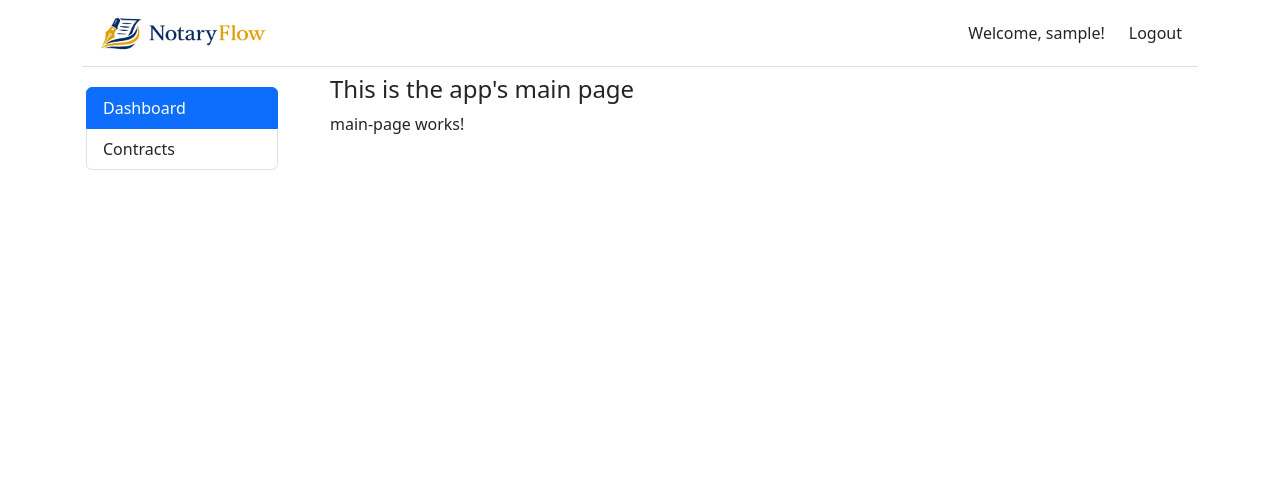
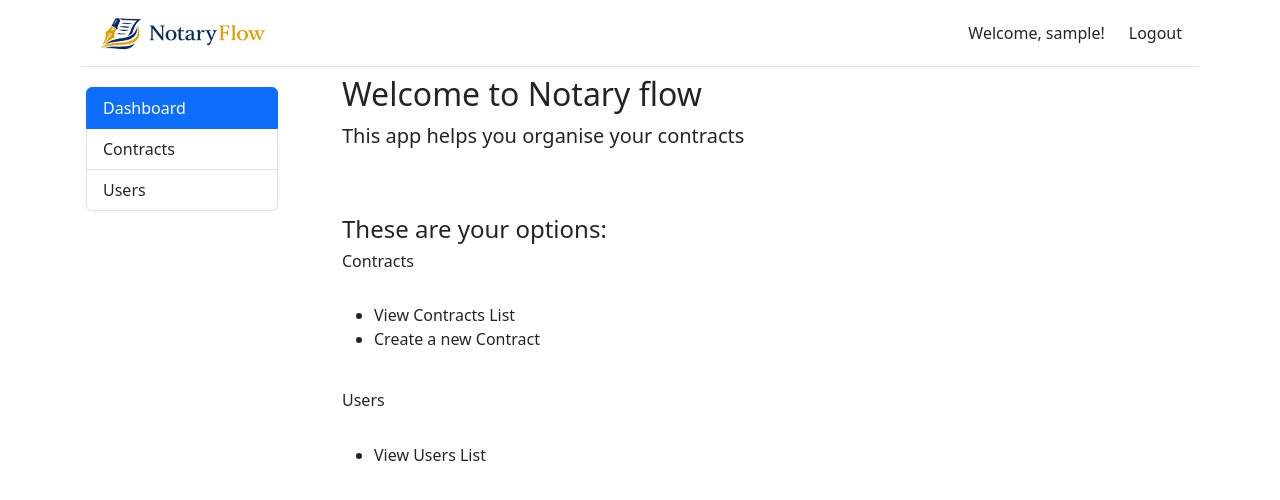
Before and after one commit to Alexkpnd/notaryflow-frontend, an Angular app: page /user-dashboard in a window 1280 px wide. Shown: the top 500 px of the page. Built offline with nearby package versions, Linux system fonts and the light colour scheme; sample sign-in values are in the browser's storage.

Commit message:
Feat: Add Users List

```diff
--- a/src/app/app.routes.ts
+++ b/src/app/app.routes.ts
@@ -6,6 +6,7 @@ import { UserRegister } from './components/user-register/user-register';
 import { ContractCreate } from './components/contract-create/contract-create';
 import { authGuard } from './shared/guards/auth-guard';
 import { ContractsList } from './components/contracts-list/contracts-list';
+import { UsersList } from './components/users-list/users-list';
 
 export const routes: Routes = [
     {path:'landing-page', component:LandingPage, title:'Notary Flow'},
@@ -14,5 +15,6 @@ export const routes: Routes = [
     {path:'user-dashboard', component: MainPage, canActivate:[authGuard]},
     {path:'user-register', component: UserRegister},
     {path:'contract-create', component: ContractCreate, canActivate:[authGuard]},
-    {path:'contracts-list', component: ContractsList, canActivate:[authGuard]}
+    {path:'contracts-list', component: ContractsList, canActivate:[authGuard]},
+    {path:'users-list',component:UsersList,canActivate:[authGuard]}
 ];
--- a/src/app/components/list-menu/list-menu.ts
+++ b/src/app/components/list-menu/list-menu.ts
@@ -13,6 +13,7 @@ import { RouterLink, RouterLinkActive} from '@angular/router';
 export class ListMenu {
   menu = [
     {text:'Dashboard', link: 'user-dashboard'},
-    {text:'Contracts', link:'contracts-list'}
+    {text:'Contracts', link:'contracts-list'},
+    {text:'Users', link:'users-list'}
   ]
 }
--- a/src/app/components/main-page/main-page.html
+++ b/src/app/components/main-page/main-page.html
@@ -1,3 +1,22 @@
+<div class="container">
+    <div class="d-flex flex-column">
+        <h2>Welcome to Notary flow</h2>
+        <p class="lead">This app helps you organise your contracts </p>
+        <br>
+        <br>
+        <h4>These are your options:</h4>
 
-<h4>This is the app's main page</h4>
-<p>main-page works!</p>
+        <h6>Contracts</h6>
+        <br>
+        <ul>
+            <li>View Contracts List</li>
+            <li>Create a new Contract</li>
+        </ul>
+        <br>
+        <h6>Users</h6>
+        <br>
+        <ul>
+            <li>View Users List</li>
+        </ul>
+    </div>
+</div>
--- /dev/null
+++ b/src/app/components/users-list/users-list.html
@@ -0,0 +1,24 @@
+
+<div class="container">
+    <table class="table table-bordered table-stripped text-warp">
+        <thead>
+            <tr class="text-center">
+                <th>Username</th>
+                <th>Firstname</th>
+                <th>Lastname</th>
+                <th>Role</th>
+            </tr>
+        </thead>
+        <tbody>
+            @for (u of users(); track u) {
+                <tr class="text-center">
+                    <td>{{u.username}}</td>
+                    <td>{{u.firstname}}</td>
+                    <td>{{u.lastname}}</td>
+                    <td>{{u.role}}</td>
+
+                </tr>
+            }
+        </tbody>
+    </table>
+</div>
--- /dev/null
+++ b/src/app/components/users-list/users-list.ts
@@ -0,0 +1,24 @@
+import { Component, inject, signal } from '@angular/core';
+import { IUser } from '../../shared/interfaces/user';
+import { UserService } from '../../shared/services/user-service';
+
+@Component({
+  selector: 'app-users-list',
+  imports: [],
+  templateUrl: './users-list.html',
+  styleUrl: './users-list.css',
+})
+export class UsersList {
+  userService = inject(UserService)
+  users = signal<IUser[]>([]);
+
+
+  ngOnInit(){
+    this.userService.viewAllUsers().subscribe({
+      next:(response) => {
+        this.users.set(response);
+        console.log(response)
+      }
+    })
+  }
+}
--- a/src/app/shared/services/user-service.ts
+++ b/src/app/shared/services/user-service.ts
@@ -6,7 +6,7 @@ import { Credentials, LoggedInUser } from '../interfaces/user';
 import { IUser } from '../interfaces/user';
 
 const API_AUTH_URL = `${environment.apiUrl}/api/auth`;
-
+const API_USERS_URL = `${environment.apiUrl}/api/users`;
 
 @Injectable({
   providedIn: 'root',
@@ -59,4 +59,8 @@ export class UserService {
       return true;
     }
   }
+
+  viewAllUsers(){
+    return this.http.get<IUser[]>(API_USERS_URL)
+  }
 }
```
Also changed, not shown: src/app/components/contract-create/contract-create.html (+0 -28 lines), src/app/components/users-list/users-list.css (added), 1 other file (tests, documents, lock files or other folders).
